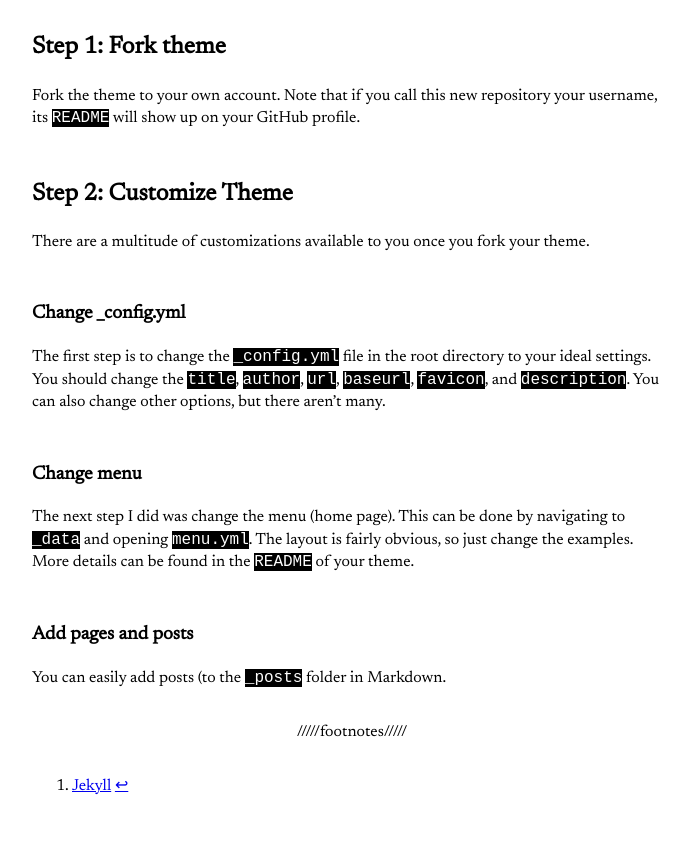
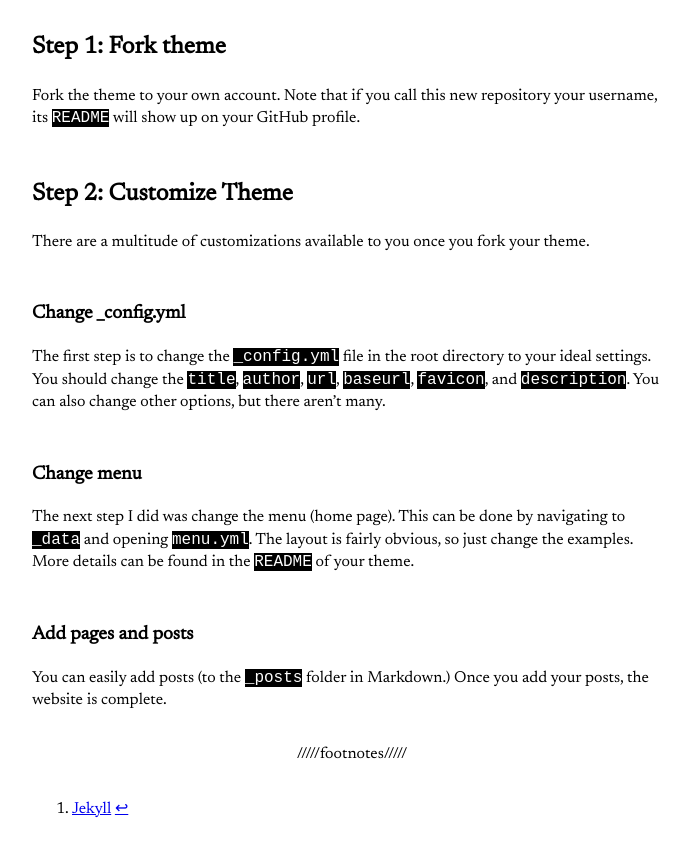
Before and after one commit to riggraz/no-style-please, a Jekyll site: the page built from _posts/2024-02-02-website-tutorial.md, in a window 1280 px wide and 900 px high, scrolled down 1443 px. Shown: the top 857 px of the window, without its empty margins (288-977 px from the left). Built offline with Jekyll 4.4.1, drawn with Linux system fonts in a browser that asks for light colours.

Commit message:
finished tutorial

```diff
--- a/_posts/2024-02-02-website-tutorial.md
+++ b/_posts/2024-02-02-website-tutorial.md
@@ -40,7 +40,7 @@ The first step is to change the `_config.yml` file in the root directory to your
 ### Change menu
 The next step I did was change the menu (home page). This can be done by navigating to `_data` and opening `menu.yml`. The layout is fairly obvious, so just change the examples. More details can be found in the `README` of your theme.
 ### Add pages and posts
-You can easily add posts (to the `_posts` folder in Markdown.
+You can easily add posts (to the `_posts` folder in Markdown.) Once you add your posts, the website is complete.
 
 ___
 {: data-content="footnotes"}
```
